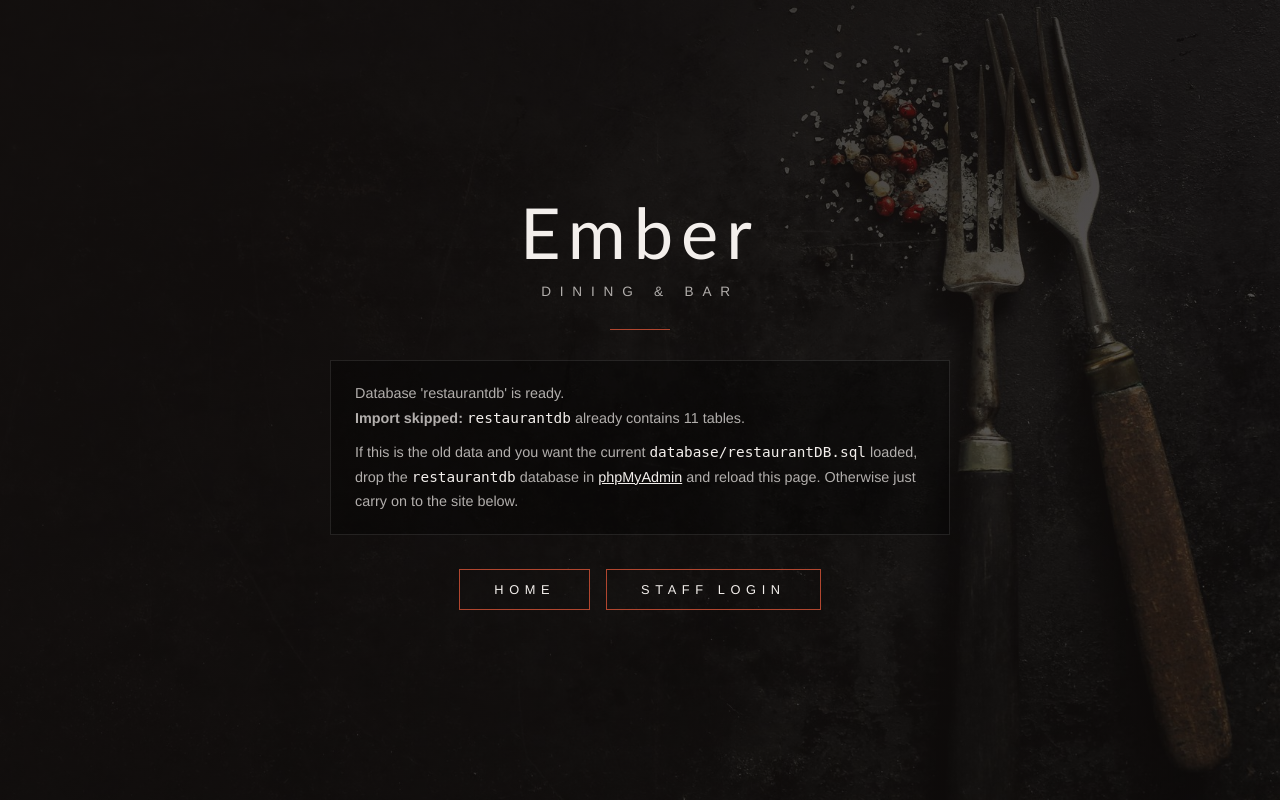
After one commit to alucard1x/Ember, a PHP site: page /RestaurantProject/database/setup_local.php in a window 1280 px wide. The commit adds this page. Run offline with PHP 8.4, Linux system fonts and the light colour scheme.

Commit message:
Move DB bootstrap out of public homepage

```diff
--- /dev/null
+++ b/database/setup_local.php
@@ -0,0 +1,226 @@
+<?php
+/**
+ * One-click local database setup for XAMPP.
+ *
+ * This used to live in index.php and ran on every visit to the public
+ * homepage, which meant the live site was re-checking the schema — and
+ * reporting internal state — for anyone who loaded it. It now lives here and
+ * runs only when you deliberately open it:
+ *
+ *     http://localhost/RestaurantProject/database/setup_local.php
+ *
+ * It refuses to run anywhere but localhost. For a hosted database, use
+ * database/import_remote.php instead.
+ */
+
+$host = $_SERVER['HTTP_HOST'] ?? '';
+$isLocal = preg_match('/^(localhost|127\.0\.0\.1|\[::1\])(:\d+)?$/', $host)
+        || PHP_SAPI === 'cli';
+
+if (!$isLocal) {
+    http_response_code(403);
+    exit('This setup page only runs on localhost.');
+}
+
+ob_start();
+
+// Check if setup has already been completed
+if (file_exists(__DIR__ . '/../setup_completed.flag')) {
+    echo "Setup has already been completed. The SQL setup won't run again.";
+} else {
+    require_once __DIR__ . '/../db.php';
+
+    // Connect without selecting a database first, so the database can be
+    // created if it does not exist yet (local XAMPP).
+    $link = db_connect(null);
+
+    // Check Connection
+    if ($link->connect_error) {
+        error_log('Connection Failed: ' . $link->connect_error);
+        die('Unable to connect to the database.');
+    }
+
+    // Managed MySQL providers create the database for you and usually deny
+    // CREATE DATABASE, so a failure here is not fatal.
+    $dbName = $link->real_escape_string(DB_NAME);
+    if ($link->query("CREATE DATABASE IF NOT EXISTS `{$dbName}`") === TRUE) {
+        echo "Database '" . htmlspecialchars(DB_NAME) . "' is ready.<br>";
+    }
+
+    if (!$link->select_db(DB_NAME)) {
+        die('<p>Database <code>' . htmlspecialchars(DB_NAME)
+          . '</code> does not exist and could not be created. Create it in your '
+          . 'database provider first, then reload this page.</p>');
+    }
+
+    // Execute SQL statements from "restaurantdb.txt"
+    function executeSQLFromFile($filename, $link) {
+        if (!is_readable($filename)) {
+            echo "Cannot read <code>" . htmlspecialchars($filename) . "</code>.";
+            return;
+        }
+        $sql = file_get_contents($filename);
+
+        try {
+            // multi_query() only reports the FIRST statement, so walk the rest:
+            // otherwise a failure half way through the dump looks like success
+            if (!$link->multi_query($sql)) {
+                throw new mysqli_sql_exception($link->error);
+            }
+            do {
+                if ($result = $link->store_result()) {
+                    $result->free();
+                }
+            } while ($link->more_results() && $link->next_result());
+
+            if ($link->errno) {
+                throw new mysqli_sql_exception($link->error);
+            }
+        } catch (mysqli_sql_exception $e) {
+            echo "<p><strong>The import stopped part way through:</strong> "
+               . htmlspecialchars($e->getMessage()) . "</p>";
+            echo "<p>The database is now in a half-loaded state. Drop "
+               . "<code>restaurantdb</code> in <a href=\"/phpmyadmin\">phpMyAdmin</a> "
+               . "and reload this page to start clean.</p>";
+            return;
+        }
+
+        echo "SQL statements executed successfully.";
+
+        // Set the flag to indicate setup is complete
+        if (@file_put_contents(__DIR__ . '/../setup_completed.flag', 'Setup completed successfully.') === false) {
+            echo "<p><em>Note: the data loaded, but this folder is not writable so "
+               . "<code>setup_completed.flag</code> could not be created. This page will "
+               . "try to import again on the next visit.</em></p>";
+        }
+    }
+
+    // Importing on top of an existing database collides with its primary keys,
+    // so only run the dump when restaurantdb is actually empty
+    $existingTables = $link->query("SHOW TABLES");
+    $tableCount = $existingTables ? $existingTables->num_rows : 0;
+
+    if ($tableCount > 0) {
+        echo "<p><strong>Import skipped:</strong> <code>restaurantdb</code> already "
+           . "contains {$tableCount} tables.</p>";
+        echo "<p>If this is the old data and you want the current "
+           . "<code>database/restaurantDB.sql</code> loaded, drop the <code>restaurantdb</code> "
+           . "database in <a href=\"/phpmyadmin\">phpMyAdmin</a> and reload this page. "
+           . "Otherwise just carry on to the site below.</p>";
+    } else {
+        executeSQLFromFile(__DIR__ . '/restaurantDB.sql', $link);
+    }
+
+    // Close the database connection
+    $link->close();
+}
+
+$setupOutput = trim(ob_get_clean());
+?>
+<!DOCTYPE html>
+<html lang="en">
+
+<head>
+    <meta charset="UTF-8">
+    <meta name="viewport" content="width=device-width, initial-scale=1.0">
+    <title>Ember Dining &amp; Bar</title>
+    <style>
+        :root {
+            --brand-accent: #b1462f;
+            --brand-ink: #14100f;
+        }
+        * { margin: 0; padding: 0; box-sizing: border-box; }
+        body {
+            min-height: 100vh;
+            display: flex;
+            align-items: center;
+            justify-content: center;
+            padding: 40px 20px;
+            font-family: 'Montserrat', 'Helvetica Neue', Helvetica, Arial, sans-serif;
+            color: #f3efec;
+            background-color: var(--brand-ink);
+            background-image: linear-gradient(120deg, rgba(20, 16, 15, 0.9) 0%, rgba(20, 16, 15, 0.6) 100%),
+                              url('../customerSide/image/hero-background.jpg');
+            background-size: cover;
+            background-position: center;
+        }
+        .setup-card {
+            width: 100%;
+            max-width: 620px;
+            text-align: center;
+        }
+        .setup-card .wordmark {
+            font-family: Copperplate, Copperplate Gothic Light, Optima, Palatino Linotype, Georgia, serif;
+            font-size: 4.4rem;
+            letter-spacing: 0.5rem;
+            font-weight: 400;
+        }
+        .setup-card .tagline {
+            font-size: 0.85rem;
+            letter-spacing: 0.55rem;
+            font-weight: 300;
+            text-transform: uppercase;
+            color: rgba(243, 239, 236, 0.7);
+            margin-top: 10px;
+        }
+        .setup-card .rule {
+            width: 60px;
+            height: 1px;
+            background-color: var(--brand-accent);
+            margin: 30px auto;
+        }
+        .setup-status {
+            font-size: 0.9rem;
+            line-height: 1.7;
+            color: rgba(243, 239, 236, 0.72);
+            background-color: rgba(0, 0, 0, 0.35);
+            border: 1px solid rgba(255, 255, 255, 0.1);
+            padding: 20px 24px;
+            text-align: left;
+            margin-bottom: 34px;
+        }
+        .setup-status p { margin-bottom: 10px; }
+        .setup-status p:last-child { margin-bottom: 0; }
+        .setup-status a, .setup-status code { color: #f3efec; }
+        .entry-links {
+            display: flex;
+            gap: 16px;
+            justify-content: center;
+            flex-wrap: wrap;
+        }
+        .entry-links a {
+            display: inline-block;
+            padding: 12px 34px;
+            font-size: 0.8rem;
+            letter-spacing: 0.35rem;
+            text-transform: uppercase;
+            text-decoration: none;
+            color: #f3efec;
+            border: 1px solid var(--brand-accent);
+            transition: background-color 0.3s ease, color 0.3s ease;
+        }
+        .entry-links a:hover {
+            background-color: var(--brand-accent);
+            color: #fff;
+        }
+    </style>
+</head>
+
+<body>
+    <main class="setup-card">
+        <h1 class="wordmark">Ember</h1>
+        <p class="tagline">Dining &amp; Bar</p>
+        <div class="rule"></div>
+
+<?php if ($setupOutput !== ''): ?>
+        <div class="setup-status"><?= $setupOutput ?></div>
+<?php endif; ?>
+
+        <nav class="entry-links">
+            <a href="../customerSide/home/home.php">Home</a>
+            <a href="../adminSide/StaffLogin/login.php">Staff Login</a>
+        </nav>
+    </main>
+</body>
+
+</html>
```
Also changed, not shown: database/import_remote.php (added, +103 -0 lines), index.php (+10 -112 lines).
